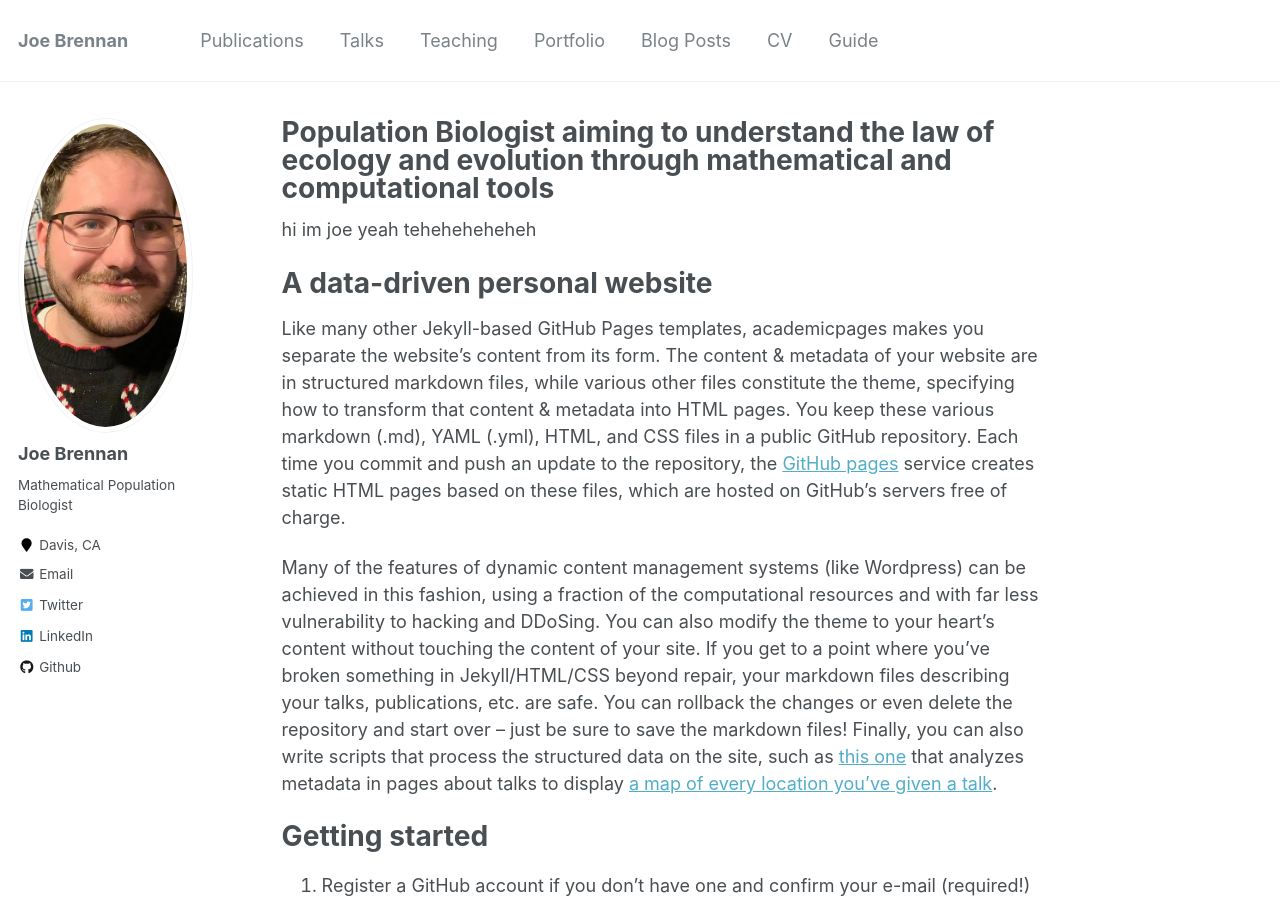
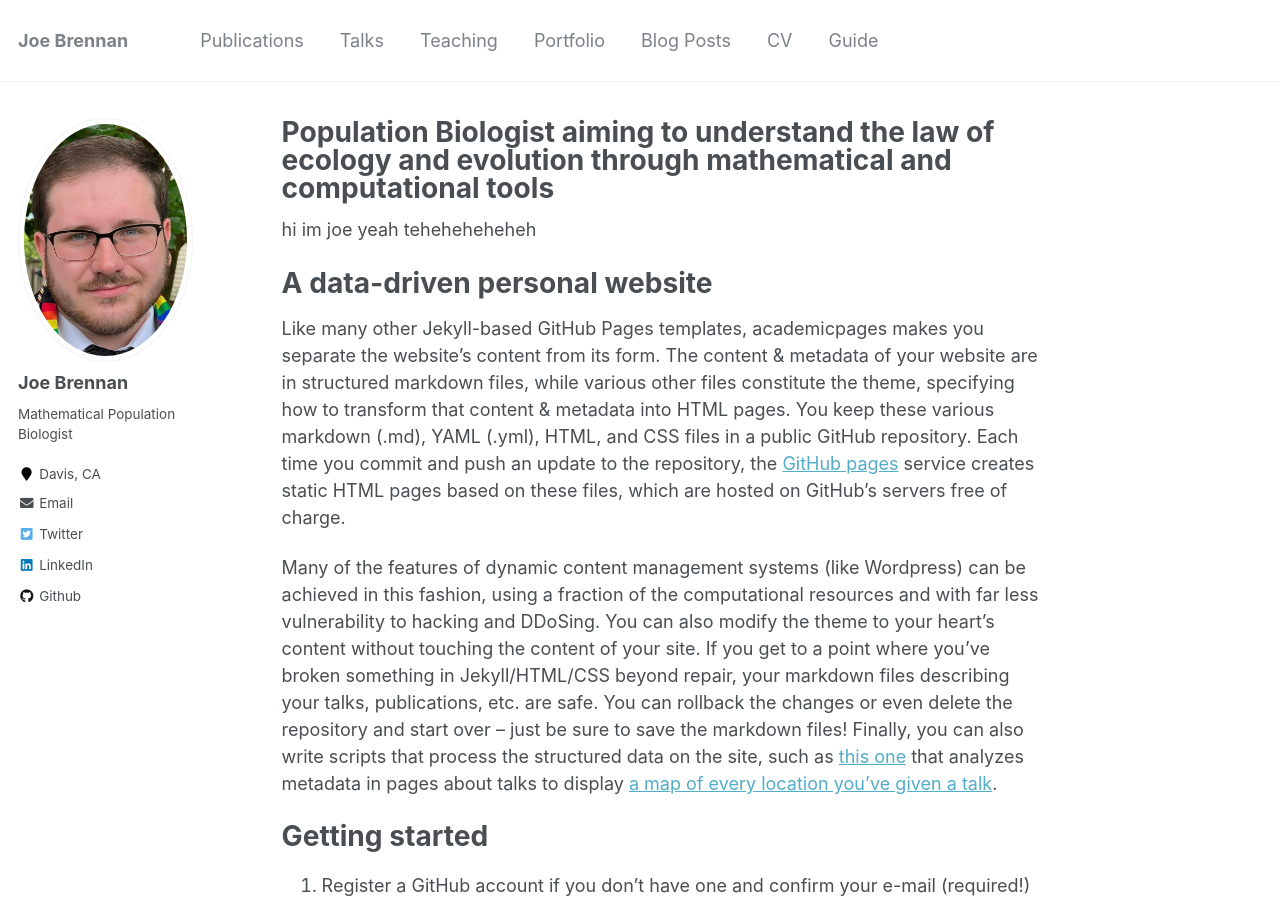
Before and after one commit to biologyjoe87/biologyjoe87.github.io, a Jekyll site: the page built from _pages/about.md, in a window 1280 px wide and 900 px high. Built offline with Jekyll 4.4.1, drawn with Linux system fonts in a browser that asks for light colours.

Commit message:
Update _config.yml

```diff
--- a/_config.yml
+++ b/_config.yml
@@ -77,7 +77,7 @@ analytics:
 # Site Author
 author:
   name             : "Joe Brennan"
-  avatar           : "Screenshot_20230119_033912.png"
+  avatar           : "profile2.png"
   bio              : "Mathematical Population Biologist"
   location         : "Davis, CA"
   employer         :
```
